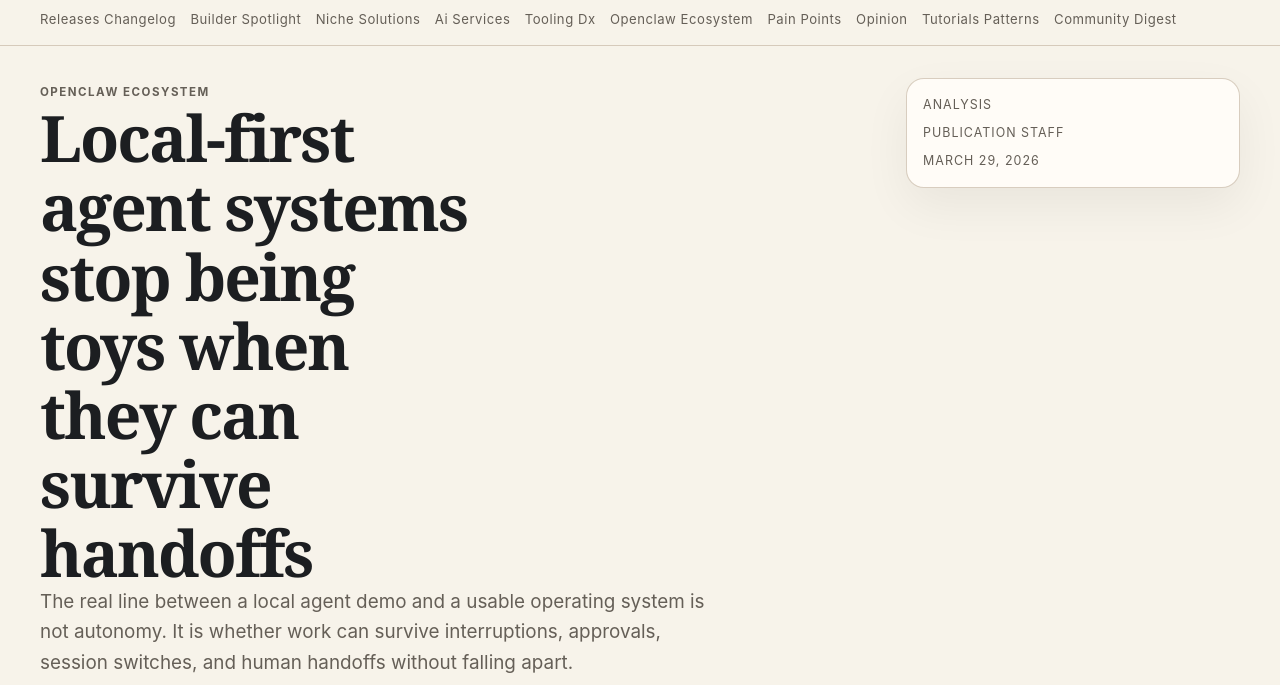
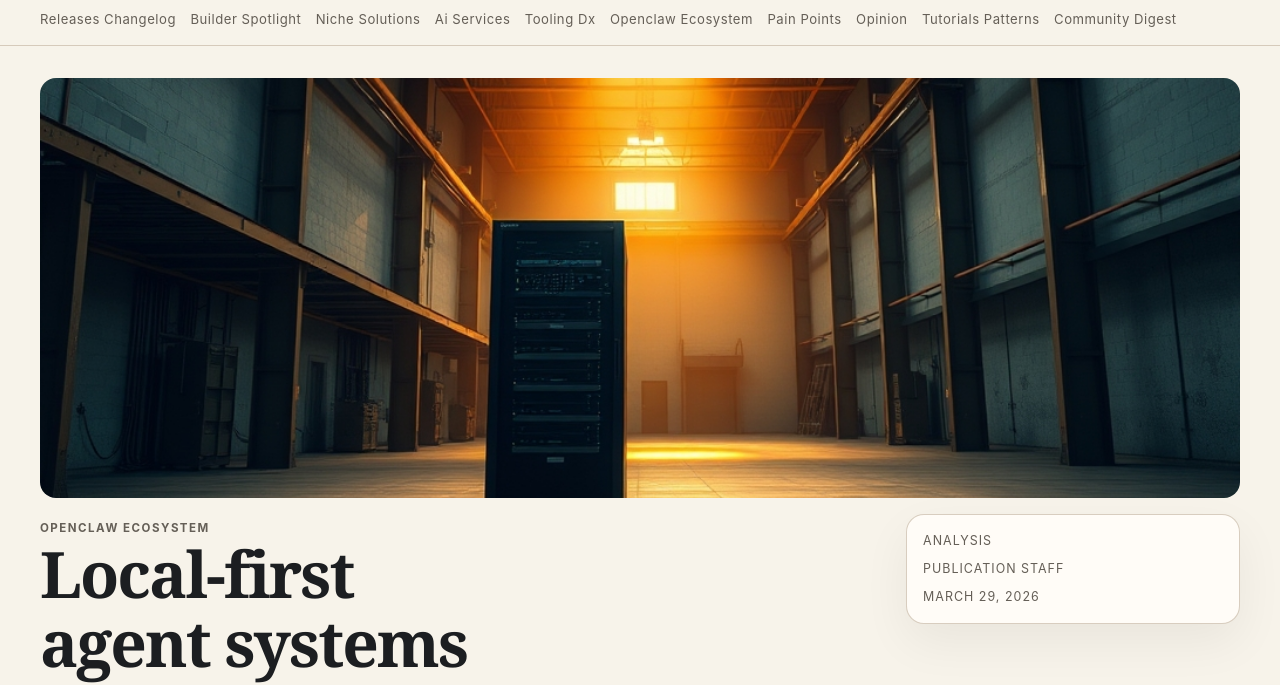
Before and after one commit to nodelabstudio/signal-n-circuit-publication, an Astro site: page /articles/local-first-agent-systems-stop-being-toys-when-they-can-survive-handoffs in a window 1280 px wide. Shown: the part 101-786 px from the top of the page. Built offline with nearby package versions, Linux system fonts and the light colour scheme; Astro itself is replaced by a stand-in of ours.

Commit message:
Add hero images to all 7 articles, wire into frontmatter and article template

```diff
--- a/src/content/publication/local-first-agent-systems-stop-being-toys-when-they-can-survive-handoffs.md
+++ b/src/content/publication/local-first-agent-systems-stop-being-toys-when-they-can-survive-handoffs.md
@@ -8,7 +8,7 @@ tags:
   - 'handoffs'
 excerpt: 'The real line between a local agent demo and a usable operating system is not autonomy. It is whether work can survive interruptions, approvals, session switches, and human handoffs without falling apart.'
 author: 'Publication Staff'
-image: ''
+image: '/images/articles/art7-amber-server.jpg'
 sources:
   - 'https://github.com/openclaw/openclaw'
   - 'https://hnrss.org/show'
--- a/src/content/publication/managed-ai-services-are-the-real-agent-business.md
+++ b/src/content/publication/managed-ai-services-are-the-real-agent-business.md
@@ -8,7 +8,7 @@ tags:
   - 'services'
 excerpt: 'The durable opportunity in AI agents is not the demo. It is the installation, monitoring, and maintenance layer that keeps the system useful after the sale.'
 author: 'Publication Staff'
-image: ''
+image: '/images/articles/art1-robotic-relay.jpg'
 sources:
   - 'https://github.com/openclaw/openclaw'
   - 'https://hnrss.org/show'
--- a/src/content/publication/release-notes-are-starting-to-matter-more-than-launch-events.md
+++ b/src/content/publication/release-notes-are-starting-to-matter-more-than-launch-events.md
@@ -8,7 +8,7 @@ tags:
   - 'models'
 excerpt: 'Release Watch: the useful AI news usually shows up after the launch event, in the changelog lines that alter pricing, limits, reliability, or workflow friction for builders.'
 author: 'Publication Staff'
-image: ''
+image: '/images/articles/art4-changelog.jpg'
 sources:
   - 'https://platform.openai.com/docs/changelog'
   - 'https://docs.anthropic.com/en/release-notes/overview'
--- a/src/content/publication/small-operators-are-building-ai-systems-that-feel-more-like-services-than-software.md
+++ b/src/content/publication/small-operators-are-building-ai-systems-that-feel-more-like-services-than-software.md
@@ -8,7 +8,7 @@ tags:
   - 'spotlight'
 excerpt: 'The most interesting AI builders are not just shipping tools. They are wrapping automation with setup, monitoring, customization, and accountability that make the system feel like an ongoing service.'
 author: 'Publication Staff'
-image: ''
+image: '/images/articles/art2-operations-center.jpg'
 sources:
   - 'https://hnrss.org/show'
   - 'https://github.com/openclaw/openclaw'
--- a/src/content/publication/the-best-ai-builder-tools-are-starting-to-look-like-control-panels-not-chatbots.md
+++ b/src/content/publication/the-best-ai-builder-tools-are-starting-to-look-like-control-panels-not-chatbots.md
@@ -8,7 +8,7 @@ tags:
   - 'operators'
 excerpt: 'For working builders, the useful AI tooling layer is moving away from raw chat surfaces and toward control panels that expose routing, approvals, logs, retries, and workflow state.'
 author: 'Publication Staff'
-image: ''
+image: '/images/articles/art6-dev-dashboard.jpg'
 sources:
   - 'https://github.com/openclaw/openclaw'
   - 'https://hnrss.org/show'
--- a/src/content/publication/the-best-vertical-ai-products-start-with-a-complaint-not-a-demo.md
+++ b/src/content/publication/the-best-vertical-ai-products-start-with-a-complaint-not-a-demo.md
@@ -8,7 +8,7 @@ tags:
   - 'operations'
 excerpt: 'The strongest vertical AI opportunities usually begin with a business owner describing a workflow they are tired of carrying by hand, not with a model demo looking for a use case.'
 author: 'Publication Staff'
-image: ''
+image: '/images/articles/art3-control-panel.jpg'
 sources:
   - 'https://hnrss.org/show'
   - 'https://github.com/openclaw/openclaw'
--- a/src/content/publication/the-next-wave-of-ai-service-businesses-will-look-more-like-operators-than-agencies.md
+++ b/src/content/publication/the-next-wave-of-ai-service-businesses-will-look-more-like-operators-than-agencies.md
@@ -8,7 +8,7 @@ tags:
   - 'service-model'
 excerpt: 'The firms with an edge in AI services are starting to look less like creative agencies and more like operators who own setup, monitoring, exception handling, and workflow continuity.'
 author: 'Publication Staff'
-image: ''
+image: '/images/articles/art5-service-tech.jpg'
 sources:
   - 'https://github.com/openclaw/openclaw'
   - 'https://hnrss.org/show'
--- a/src/lib/publication.ts
+++ b/src/lib/publication.ts
@@ -12,6 +12,7 @@ export type PublicationPost = {
   excerpt: string;
   author: string;
   type: string;
+  image: string;
   sources: Array<string>;
   body?: string;
 };
@@ -28,6 +29,7 @@ const placeholderPosts: Array<PublicationPost> = [
     author: 'Publication Staff',
     type: 'analysis',
     sources: ['https://github.com/openclaw/openclaw'],
+    image: '',
     body:
       'The recurring business opportunity around AI agents is not a one-time demo. It is the service layer that keeps a useful workflow alive after setup.\n\nThat means installation, prompt maintenance, routing, monitoring, and enough operational discipline that the customer experiences reliability instead of novelty.\n\nSmall operators do not buy benchmark charts. They buy confidence that a system will keep doing the ugly repetitive work they already hate.',
   },
@@ -42,6 +44,7 @@ const placeholderPosts: Array<PublicationPost> = [
     author: 'Publication Staff',
     type: 'niche-teardown',
     sources: ['https://news.ycombinator.com/'],
+    image: '',
     body:
       'The useful question is not what a model can do in theory. It is what a business owner is already frustrated enough to describe in public.\n\nOnce the complaint is concrete, the workflow becomes more legible. That is where an automation product starts earning the right to exist.',
   },
@@ -56,6 +59,7 @@ const placeholderPosts: Array<PublicationPost> = [
     author: 'Publication Staff',
     type: 'tutorials-patterns',
     sources: ['https://astro.build/'],
+    image: '',
     body:
       'A lean publishing stack wins by reducing moving parts. Markdown with frontmatter, a clear review loop, and a stable rendering layer will beat a bloated workflow almost every time.\n\nThe complexity should live in editorial judgment, not in ten different systems pretending to help.',
   },
@@ -70,6 +74,7 @@ const placeholderPosts: Array<PublicationPost> = [
     author: 'Publication Staff',
     type: 'profile',
     sources: ['https://hnrss.org/show'],
+    image: '',
     body:
       'The strongest builder stories right now do not look like giant product launches. They look like operators building systems that keep a client workflow moving without drama.\n\nThat is closer to managed infrastructure than app theater, and that is exactly why it matters.',
   },
@@ -84,6 +89,7 @@ const placeholderPosts: Array<PublicationPost> = [
     author: 'Publication Staff',
     type: 'breaking',
     sources: ['https://github.com/openclaw/openclaw/releases.atom'],
+    image: '',
     body:
       'The launch event gets attention. The changelog changes actual work.\n\nIf you are building on top of these systems, the details hiding in release notes matter more than the keynote energy does.',
   },
@@ -98,6 +104,7 @@ const placeholderPosts: Array<PublicationPost> = [
     author: 'Publication Staff',
     type: 'opinion',
     sources: ['https://github.com/openclaw/openclaw'],
+    image: '',
     body:
       'A local agent system becomes serious when it stops being a novelty and starts supporting work that survives handoffs, interruptions, and approvals.\n\nThat is where ecosystem questions become operational questions, and where architecture suddenly matters a lot more than demos.',
   },
@@ -160,6 +167,7 @@ export async function getPublicationPosts(): Promise<Array<PublicationPost>> {
         excerpt: post.data.excerpt,
         author: post.data.author,
         type: post.data.type,
+        image: post.data.image ?? '',
         sources: post.data.sources,
         body: post.body,
       } satisfies PublicationPost;
--- a/src/pages/articles/[slug].astro
+++ b/src/pages/articles/[slug].astro
@@ -20,6 +20,11 @@ if (!post) {
 <PublicationLayout title={post.title} description={post.excerpt}>
   <article class='article'>
     <header class='article-head'>
+      {post.image && (
+        <div class='article-hero'>
+          <img src={post.image} alt={post.title} />
+        </div>
+      )}
       <div class='headline-band'>
         <div>
           <p class='kicker'><a class='category-link' href={`/category/${post.category}/`}>{post.category.replace(/-/g, ' ')}</a></p>
@@ -93,6 +98,20 @@ if (!post) {
   .article-head {
     display: grid;
     gap: 1rem;
+  }
+
+  .article-hero {
+    width: 100%;
+    max-height: 420px;
+    overflow: hidden;
+    border-radius: 16px;
+  }
+
+  .article-hero img {
+    width: 100%;
+    height: 100%;
+    object-fit: cover;
+    display: block;
   }
 
   .headline-band {
```
Also changed, not shown: .claude/settings.local.json, public/images/articles/art1-robotic-relay.jpg (added), public/images/articles/art2-operations-center.jpg (added), public/images/articles/art3-control-panel.jpg (added), public/images/articles/art4-changelog-v1.jpg (added), public/images/articles/art4-changelog-v2.jpg (added), public/images/articles/art4-changelog-v3.jpg (added), public/images/articles/art4-changelog.jpg (added), public/images/articles/art5-service-tech.jpg (added), public/images/articles/art6-dev-dashboard.jpg (added), public/images/articles/art7-amber-server.jpg (added).
